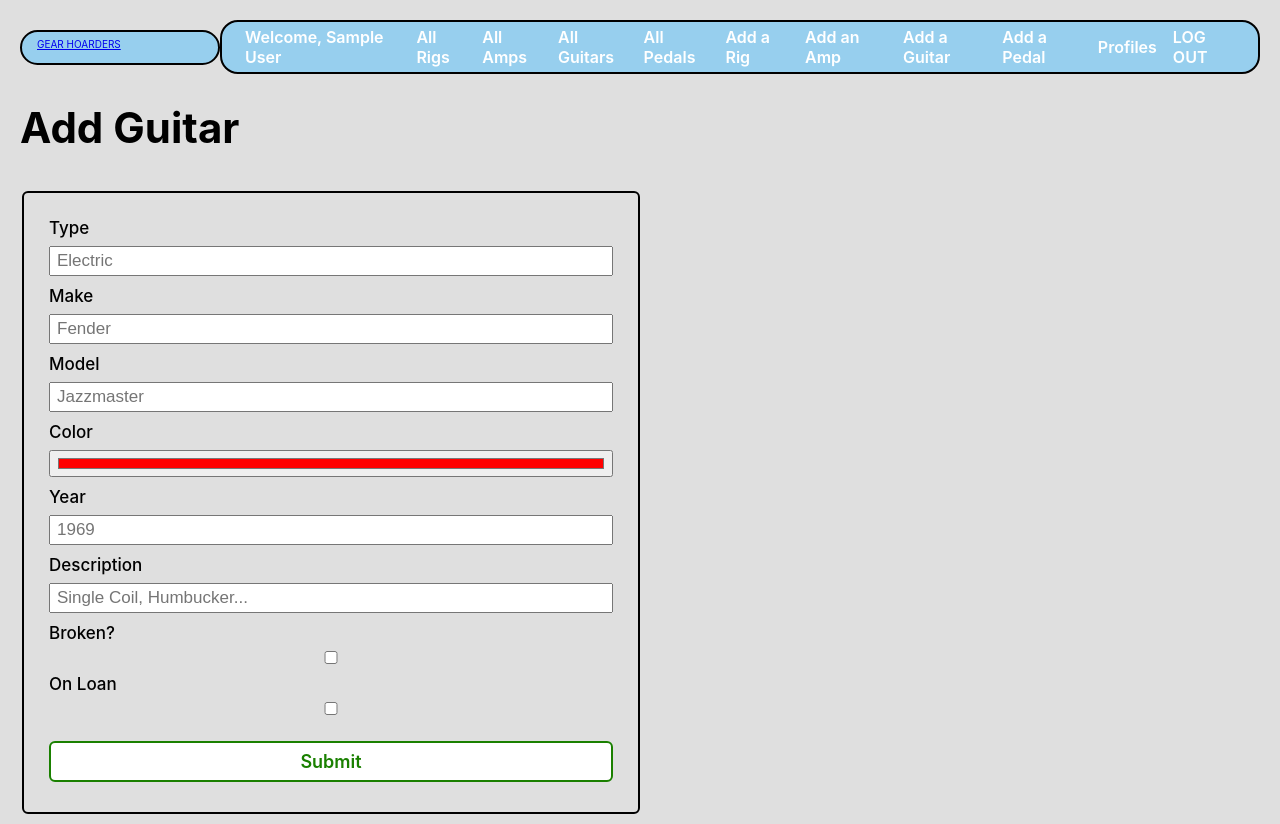
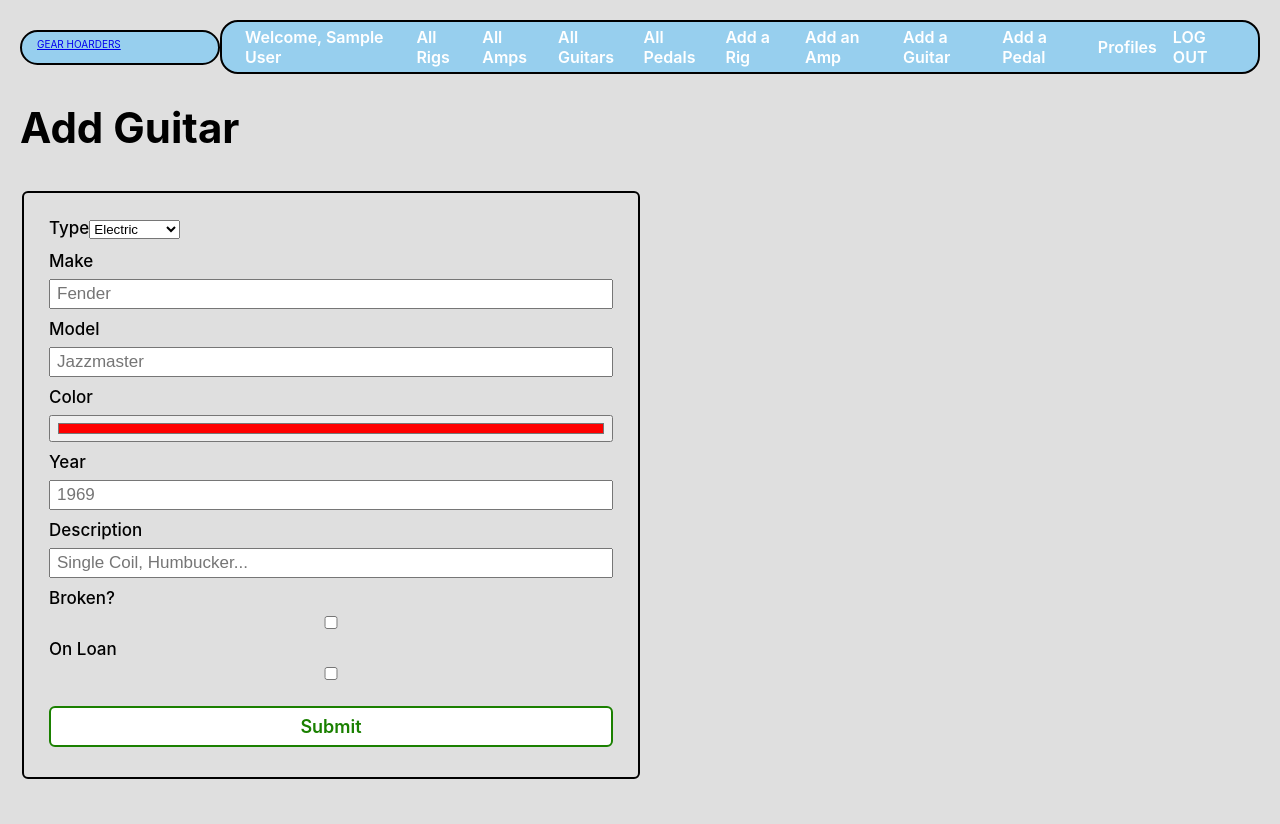
Before and after one commit to dcollis92/gear-hoarder-front-end, a React (Create React App) app: page /guitars/new in a window 1280 px wide. After the commit the page ends 800 px from the top, so only its background shows below. Built offline with nearby package versions, Linux system fonts and the light colour scheme; no server answers; sample sign-in values are in the browser's storage.

Commit message:
add dropdown to guitar type, normalize guitar input fields

```diff
--- a/src/pages/Forms/GuitarInput.jsx
+++ b/src/pages/Forms/GuitarInput.jsx
@@ -2,33 +2,78 @@ const GuitarInput = ({ form, handleChange }) => {
   return (
     <>
       <label htmlFor="type">Type</label>
-      <input
-        value={form.type ? form.type : ''} onChange={handleChange} id="type"
-        required name="type" type="text" placeholder="Electric" autoComplete="off" />
+      <select value={form.type}
+        onChange={handleChange}
+        id="type" required
+        name="type">
+        <option selected value="Electric">Electric</option>
+        <option value="Acoustic">Acoustic</option>
+        <option value="Bass">Bass</option>
+        <option value="Acoustic Bass">Power Amp</option>
+        <option value="Baritone">Baritone</option>
+      </select>
+      <br/><br/>
       <label htmlFor="make">Make</label>
       <input
-        value={form.make ? form.make : ''} onChange={handleChange} id="make" required name="make" type="text" placeholder="Fender" autoComplete="off" />
+        value={form.make ? form.make : ''}
+        onChange={handleChange}
+        id="make" required
+        name="make"
+        type="text"
+        placeholder="Fender"
+        autoComplete="off" />
       <label htmlFor="model">Model</label>
       <input
-        value={form.model ? form.model : ''} onChange={handleChange} id="model" required name="model" type="text" placeholder="Jazzmaster" autoComplete="off" />
+        value={form.model ? form.model : ''}
+        onChange={handleChange}
+        id="model" required
+        name="model"
+        type="text"
+        placeholder="Jazzmaster"
+        autoComplete="off" />
       <label htmlFor="color">Color</label>
       <input
-        value={form.color ? form.color : '#000000'} onChange={handleChange} id="color"
-        required name="color" type="color" placeholder="Color" autoComplete="off" />
+        value={form.color ? form.color : ''}
+        onChange={handleChange}
+        id="color"
+        required name="color"
+        type="color"
+        placeholder="Color"
+        autoComplete="off" />
       <label htmlFor="year">Year</label>
       <input
-        value={form.year ? form.year : ''} onChange={handleChange} id="year" required name="year" type="year" placeholder="1969"
+        value={form.year ? form.year : ''}
+        onChange={handleChange}
+        id="year" required
+        name="year"
+        type="year"
+        placeholder="1969"
         autoComplete="off" />
       <label htmlFor="description">Description</label>
       <input
-        value={form.description ? form.description : ''} onChange={handleChange} id="description"
-        required name="description" type="text" placeholder="Single Coil, Humbucker..." autoComplete="off" />
+        value={form.description ? form.description : ''}
+        onChange={handleChange}
+        id="description" required
+        name="description"
+        type="text"
+        placeholder="Single Coil, Humbucker..."
+        autoComplete="off" />
       <label htmlFor="isWorking">Broken?</label>
       <input
-        checked={form.isWorking === 'true' ? true : false} onChange={handleChange} id="isWorking" type="checkbox" autoComplete="off" name="isWorking" />
+        checked={form.isWorking === 'true' ? true : false}
+        onChange={handleChange}
+        id="isWorking"
+        type="checkbox"
+        autoComplete="off"
+        name="isWorking" />
       <label htmlFor="onLoan">On Loan</label>
       <input
-        checked={form.onLoan === 'true' ? true : false} onChange={handleChange} id="onLoan" type="checkbox" autoComplete="off" name="onLoan" />
+        checked={form.onLoan === 'true' ? true : false}
+        onChange={handleChange}
+        id="onLoan"
+        type="checkbox"
+        autoComplete="off"
+        name="onLoan" />
     </>
   )
 }
```
Also changed, not shown: notes.txt (added).
